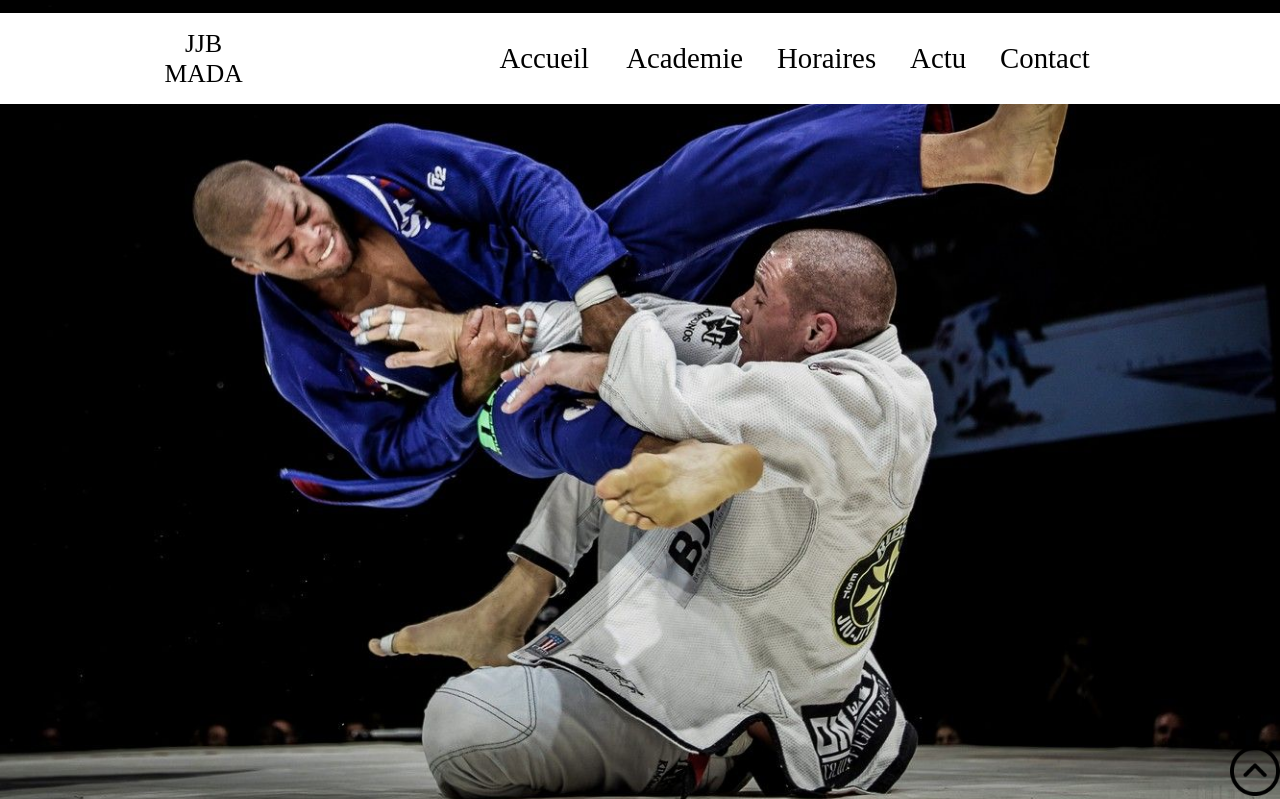
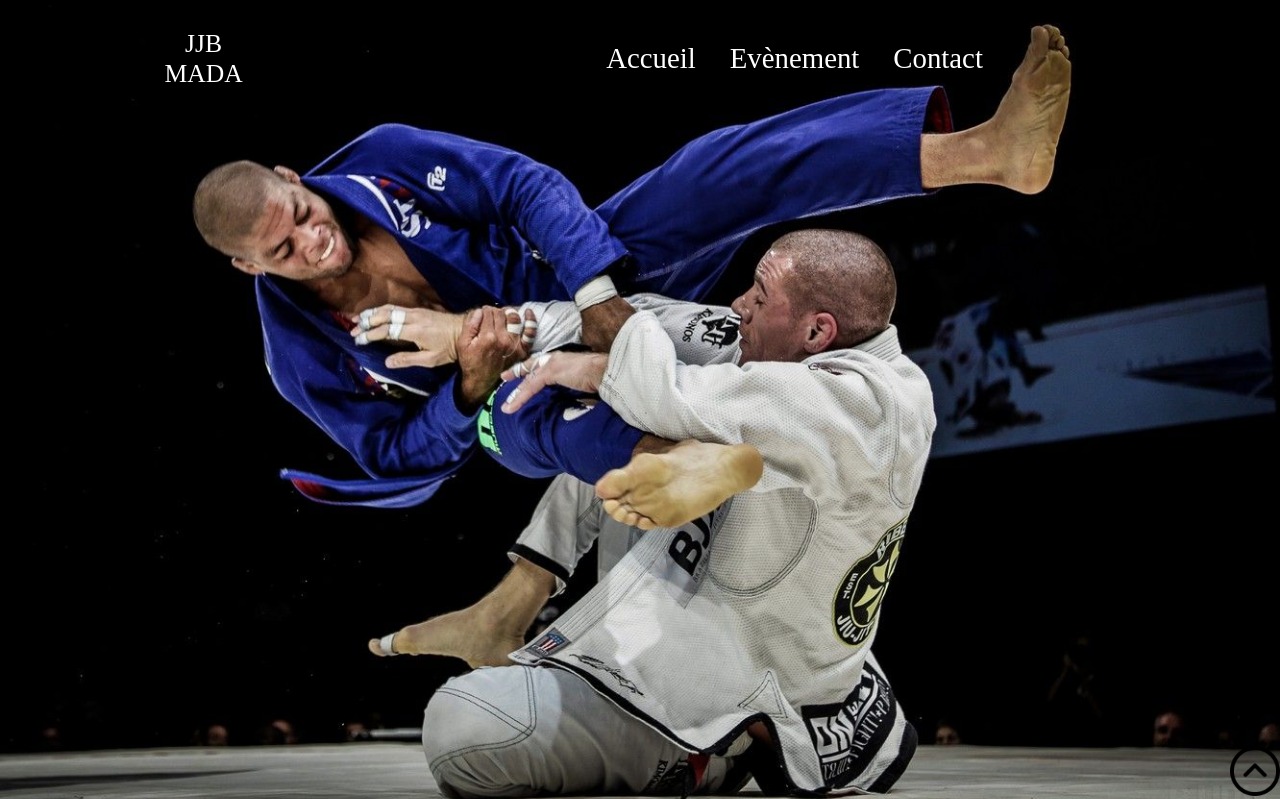
Before and after one commit to kevincalmo/Projet-JJB-Martinique, a PHP site: page / in a window 1280 px wide; the page is wider, and only the part inside the window is pictured. Shown: the top 799 px of that part. Run offline with PHP 8.4, Linux system fonts and the light colour scheme; some libraries are stand-ins or nearby versions.

Commit message:
Update of the code

```diff
--- a/index.html
+++ b/index.html
@@ -13,17 +13,6 @@
     </div>
 
     <header>
-
-       <!--
-           <video  autoplay loop muted id="mavideo" >
-        <source src="./media/jjb.mp4">
-        </video>
-       -->
-
-
-
-
-
         <div class="navBar" id="navBar">
             <div class="toggle-btn" id="toggle-btn">
                 <span></span>
@@ -32,11 +21,9 @@
             </div>
             <div class="logo">JJB MADA</div> <!-- contient le logo-->
             <nav class="list">
-                <li class="item-list">Accueil </li>
-                <li class="item-list">Academie</li>
-                <li class="item-list">Horaires</li>
-                <li class="item-list">Actu</li>
-                <li class="item-list">Contact</li>
+                <li class="item-list"> <a href="./index.html">Accueil</a></li>
+                <li class="item-list"> <a href="./evenement.html">Evènement</a></li>
+                <li class="item-list"> <a href="./contact.html">Contact</a></li>
             </nav>
         </div>
         <span></span>
--- a/style.css
+++ b/style.css
@@ -4,6 +4,17 @@ body{
     margin: 0;
     padding: 0;
 }
+
+a,
+a:visited{
+    color: black;
+    text-decoration: none;
+}
+
+a:hover{
+    color: tomato;
+}
+
 .returnBtn{
     position: fixed;
     bottom: 0;
@@ -70,7 +81,7 @@ header{
 }
 .item-list:hover{
     color: tomato;
-    font-size: 1.5em;
+    font-size: 1.3em;
     text-shadow: 1px 1px 5px black;
     transition: 0.5s ease-in;
     box-shadow: 0px 0px 10px black;
@@ -99,9 +110,6 @@ header{
 
 }
 
-.navbar .active ~ body {
-    opacity: 0.8;
-}
 
 
 
@@ -246,6 +254,8 @@ footer {
         width: 100vw;
         height: 5vh;
         margin-top: 3px;
+        background: none;
+        color: white;
     }
 
     .logo{
@@ -259,7 +269,13 @@ footer {
         display: inline;
         font-size: 1.8em;
         margin-left: 20px;
+    }
 
+    .item-list a{
+        color: white;
+    }
+    .item-list a:hover{
+        color: tomato;
     }
     .item-list:hover{
         font-size: 1.7rem;
```
